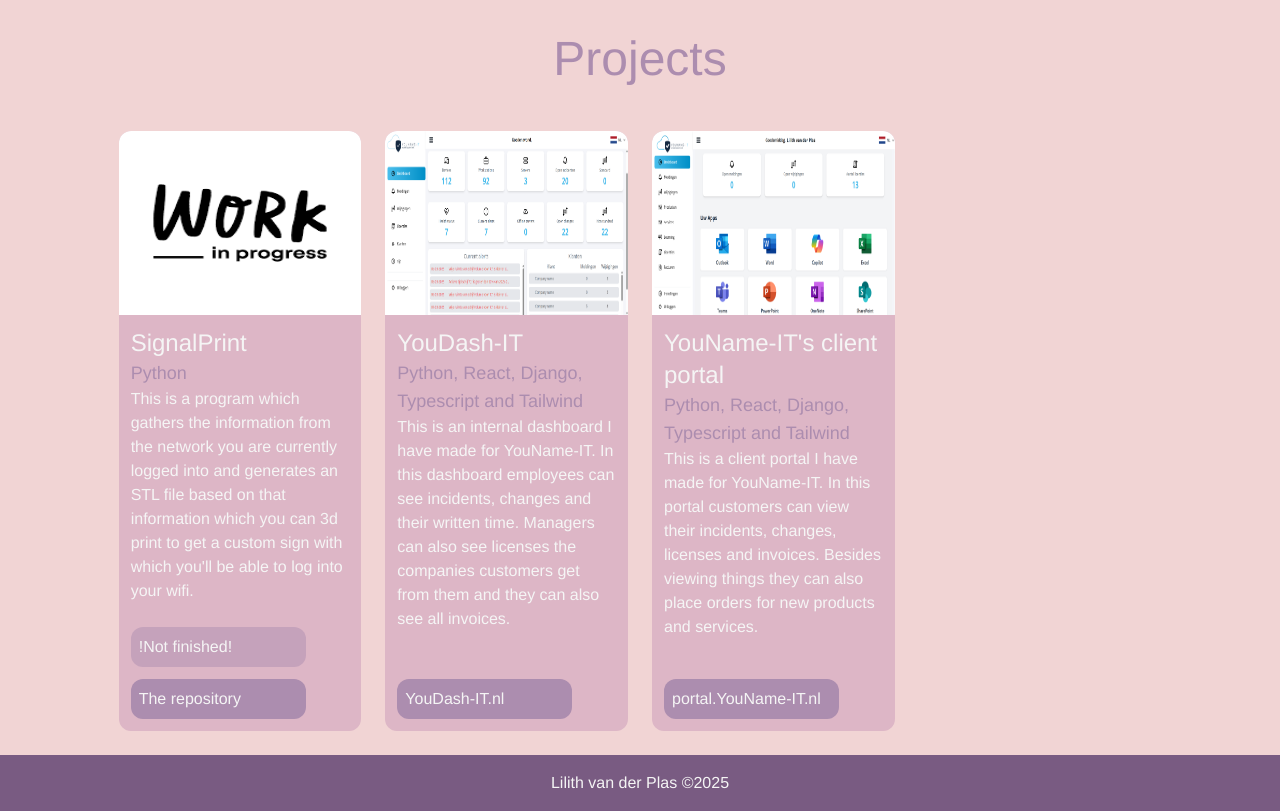
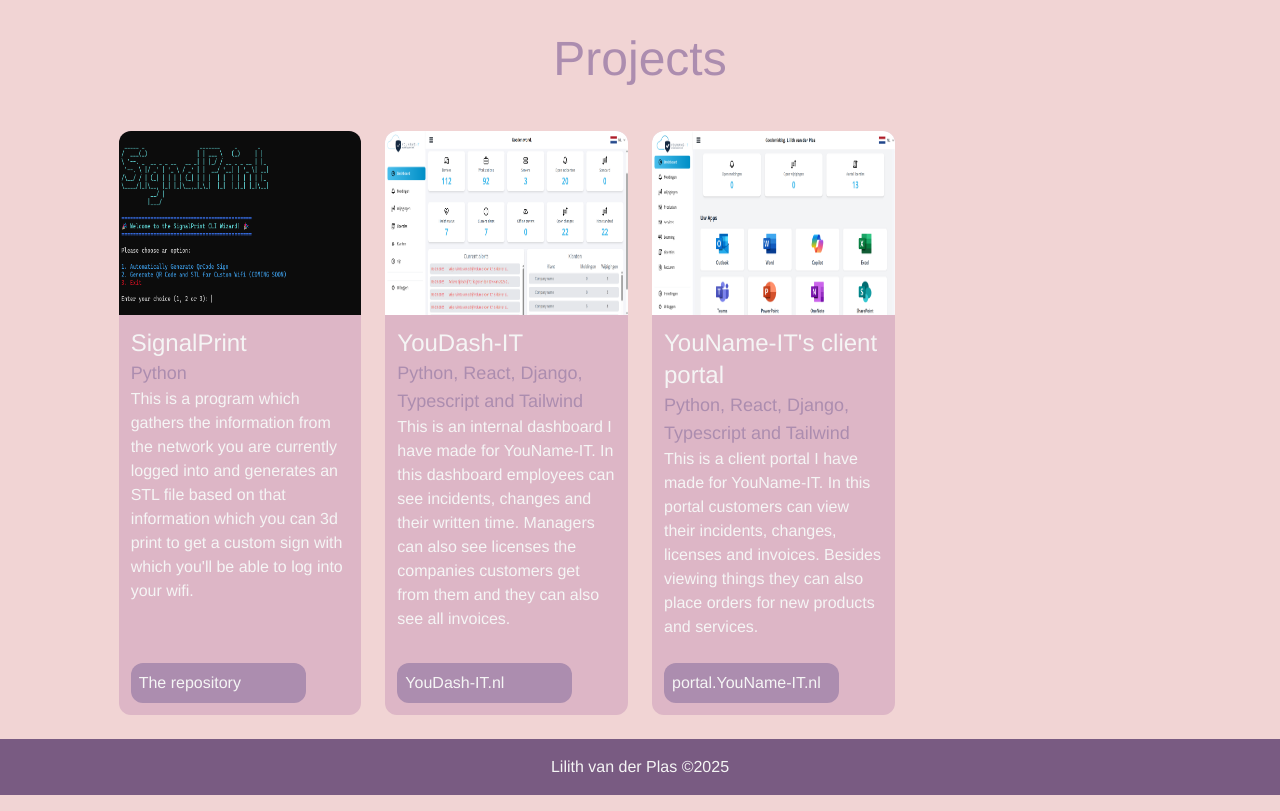
Before and after one commit to Lily-ofthevalley/Lily-ofthevalley.github.io, a React (Vite) app: page / in a window 1280 px wide. Shown: the part 1440-2251 px from the top of the page. Built offline with nearby package versions, Linux system fonts and the light colour scheme.

Commit message:
changed project image

```diff
--- a/src/layouts/Projects.tsx
+++ b/src/layouts/Projects.tsx
@@ -1,5 +1,5 @@
 import Card from "../components/Projects/Card";
-import wip from "../assets/projects/WorkInProgress.png";
+import signalprint from "../assets/projects/SignalPrint.png";
 import youdashit from "../assets/projects/youdashit.png";
 import clientportal from "../assets/projects/clientportal.png";
 
@@ -10,12 +10,11 @@ const Projects = () => {
       <div className="w-10/12 mt-9 grid grid-cols-1 md:grid-cols-4">
         <Card
           title="SignalPrint"
-          imageUrl={wip}
+          imageUrl={signalprint}
           info="Python"
           description="This is a program which gathers the information from the network you are currently logged into and generates an STL file based on that information which you can 3d print to get a custom sign with which you'll be able to log into your wifi."
           linkName="The repository"
           link="https://github.com/Lily-ofthevalley/3D-Wifi-QR-code-generator"
-          warning="Not finished"
         />
         <Card
           title="YouDash-IT"
```
Also changed, not shown: src/assets/projects/SignalPrint.png (added).
